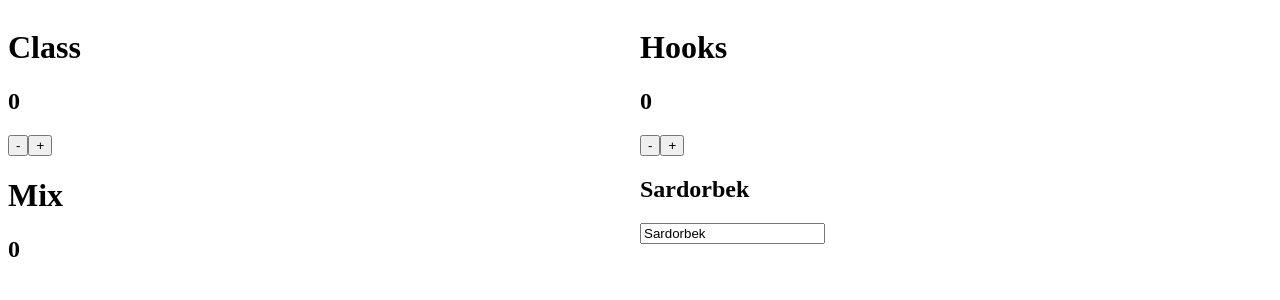
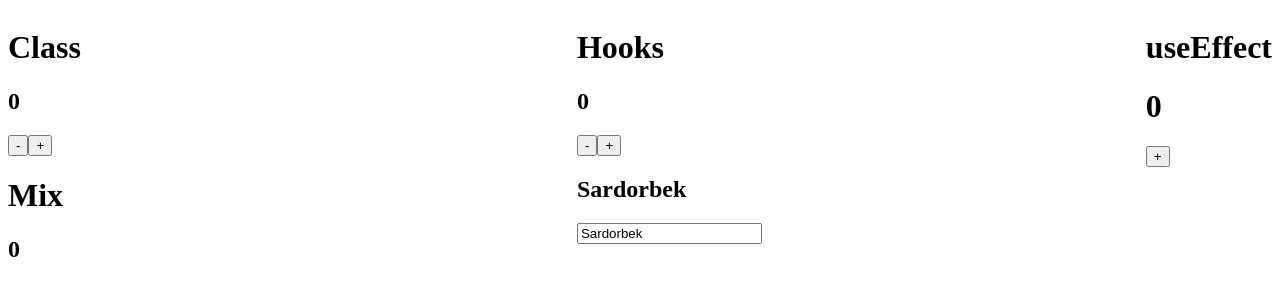
Before and after one commit to Sardorbek-Kuvondikov/ReactJS-online, a React (Create React App) app: page / in a window 1280 px wide. Shown: the top 300 px of the page. Built offline with nearby package versions, Linux system fonts and the light colour scheme.

Commit message:
Added: lesson-12

```diff
--- a/src/App.js
+++ b/src/App.js
@@ -1,10 +1,12 @@
 import Class from "./Class";
 import Hooks from "./Hooks";
+import Effect from "./Effect";
 function App() {
   return (
     <div style={{ display: "flex" }}>
       <Class />
       <Hooks />
+      <Effect />
     </div>
   );
 }
--- /dev/null
+++ b/src/Effect.jsx
@@ -0,0 +1,28 @@
+import { useEffect, useState } from "react";
+
+export default function Effect() {
+  const [count, setCount] = useState(0);
+
+  // case 1 har state da ishlaydi
+  useEffect(() => {
+    console.log("case 1");
+  });
+
+  //   case 2 faqat bir marotaba ishlaydi
+  useEffect(() => {
+    console.log("case 2");
+  }, []);
+
+  //   case 3 har count o'zgarganida ishlaydi
+  useEffect(() => {
+    console.log("case 3");
+  }, [count]);
+
+  return (
+    <div>
+      <h1>useEffect</h1>
+      <h1>{count}</h1>
+      <button onClick={() => setCount(count + 1)}>+</button>
+    </div>
+  );
+}
```
